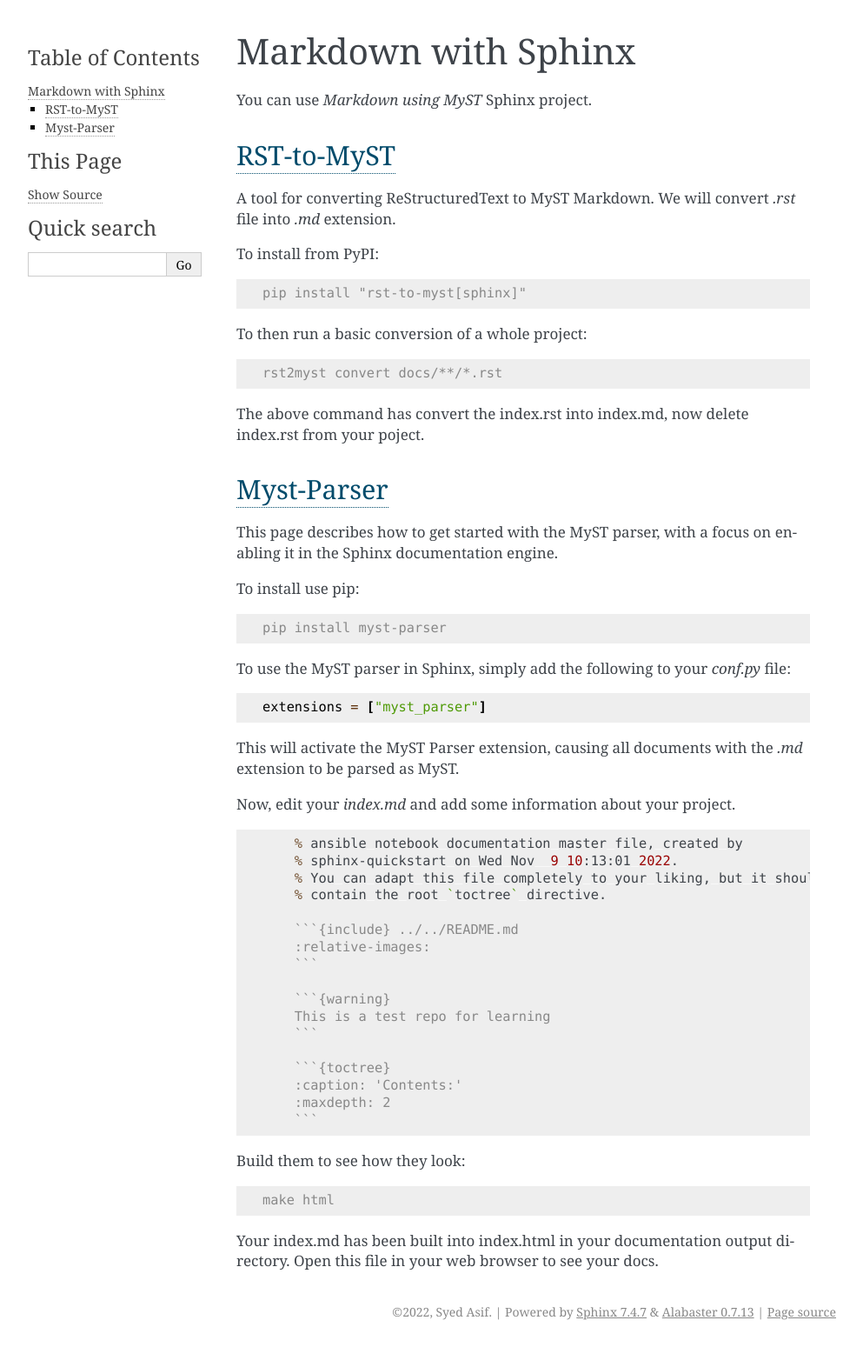
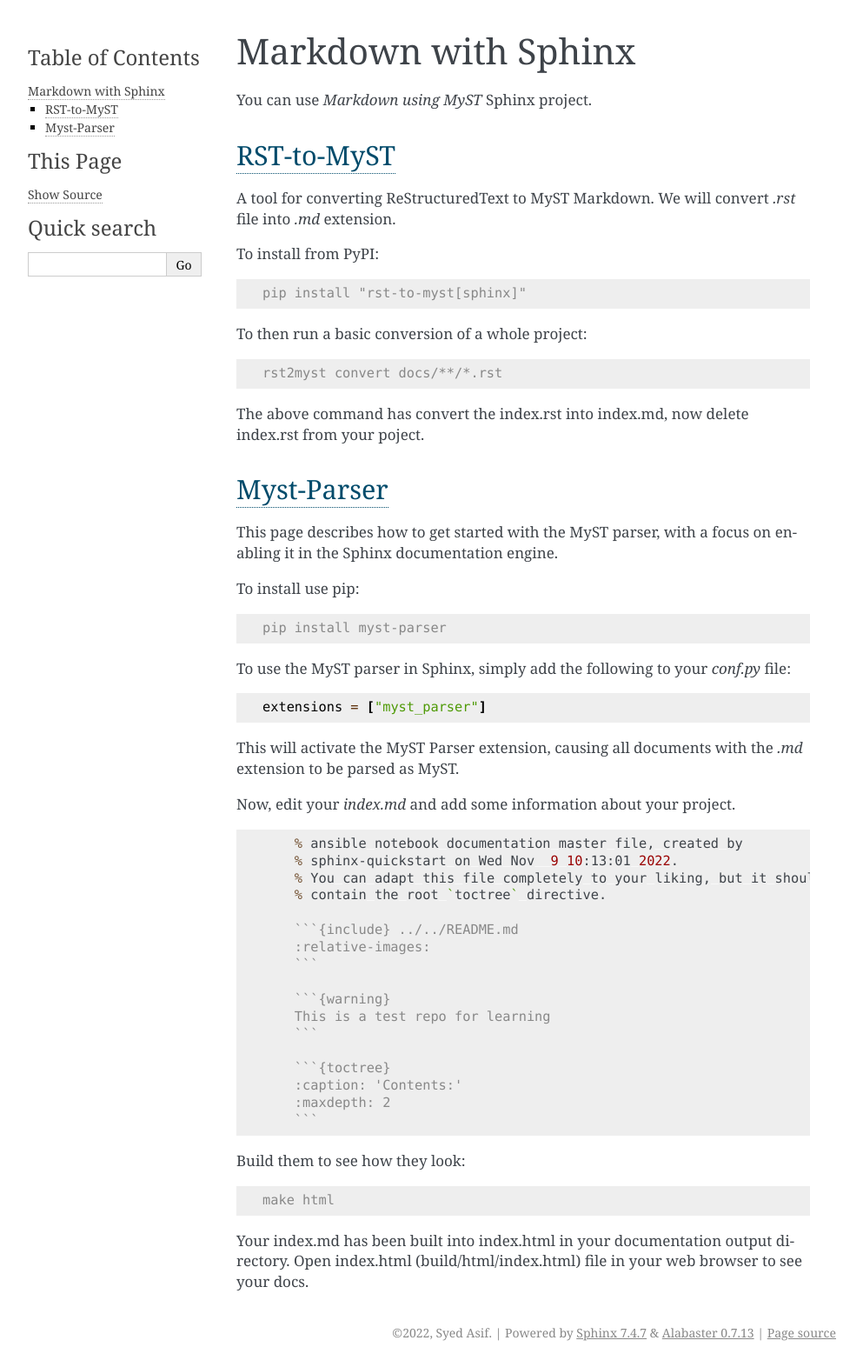
Before and after one commit to sydasif/read-the-doc, a Sphinx documentation site: the page built from docs/source/markdown.md, in a window 1280 px wide. Shown: the whole page at 87% size, without its empty margins (148-1141 px from the left). Built offline with Sphinx 7.4.7, drawn with Linux system fonts in a browser that asks for light colours; before the commit the page ends 1548 px from its top, so only the background shows below that.

Commit message:
update makrdown page

````diff
--- a/docs/source/markdown.md
+++ b/docs/source/markdown.md
@@ -66,4 +66,4 @@
 make html
 ```
 
-Your index.md has been built into index.html in your documentation output directory. Open this file in your web browser to see your docs.
+Your index.md has been built into index.html in your documentation output directory. Open index.html (build/html/index.html) file in your web browser to see your docs.
````
